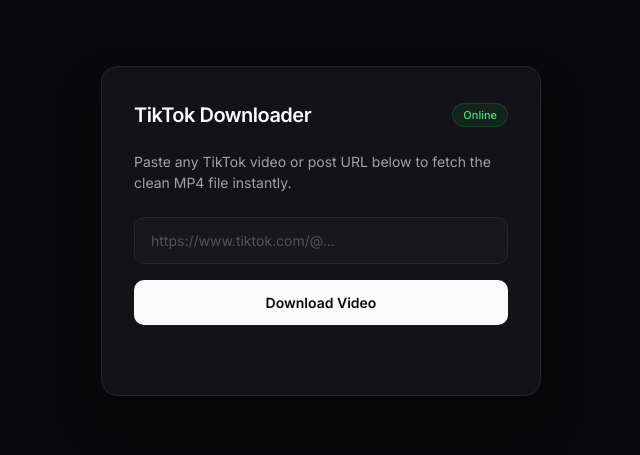
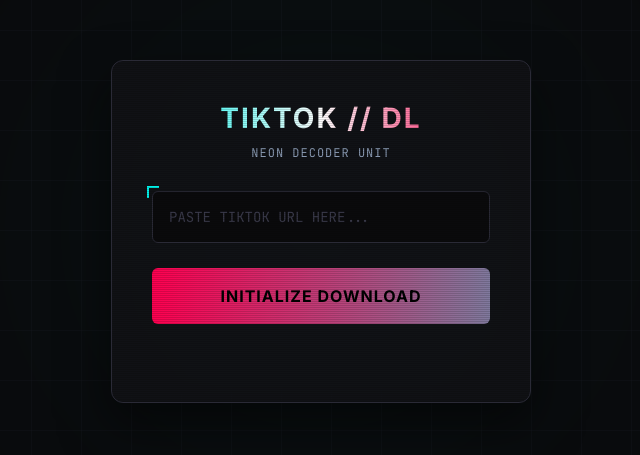
Before and after one commit to bestusernameeverfr/Tiktok-Downloader, a website: page public/index.html in a window 1280 px wide. Shown: the part 169-624 px from the top of the page, without its empty margins (319-959 px from the left). Drawn offline with Linux system fonts and the light colour scheme.

Commit message:
Upgrade to Cyberpunk Neon design

```diff
--- a/public/index.html
+++ b/public/index.html
@@ -3,128 +3,220 @@
 <head>
     <meta charset="UTF-8">
     <meta name="viewport" content="width=device-width, initial-scale=1.0">
-    <title>TikTok Downloader</title>
+    <title>TikTok // Terminal</title>
     <link rel="preconnect" href="https://fonts.googleapis.com">
     <link rel="preconnect" href="https://fonts.gstatic.com" crossorigin>
-    <link href="https://fonts.googleapis.com/css2?family=Inter:wght@400;500;600;700&display=swap" rel="stylesheet">
+    <link href="https://fonts.googleapis.com/css2?family=JetBrains+Mono:wght@400;600&family=Inter:wght@700&display=swap" rel="stylesheet">
     <style>
+        :root {
+            --bg-deep: #0a0a0c;
+            --bg-panel: #141419;
+            --neon-cyan: #00f2ea; /* TikTok Cyan */
+            --neon-pink: #ff0050; /* TikTok Pink */
+            --text-main: #ffffff;
+            --text-muted: #8b9bb4;
+            --border-color: #2a2a36;
+        }
+
         * {
             box-sizing: border-box;
             margin: 0;
             padding: 0;
         }
+
         body {
-            background-color: #09090b;
-            color: #fafafa;
-            font-family: 'Inter', -apple-system, BlinkMacSystemFont, sans-serif;
+            background-color: var(--bg-deep);
+            /* Cool futuristic grid pattern */
+            background-image:
+                linear-gradient(0deg, rgba(30, 30, 40, 0.2) 1px, transparent 1px),
+                linear-gradient(90deg, rgba(30, 30, 40, 0.2) 1px, transparent 1px);
+            background-size: 50px 50px;
+            color: var(--text-main);
+            font-family: 'JetBrains Mono', monospace; /* Monospace for hacker feel */
             display: flex;
             align-items: center;
             justify-content: center;
             min-height: 100vh;
-            padding: 24px;
+            padding: 20px;
+            overflow: hidden;
         }
-        .wrapper {
+
+        /* Adding a subtle animated background light */
+        body::before {
+            content: '';
+            position: absolute;
+            width: 300px;
+            height: 300px;
+            background: var(--neon-cyan);
+            filter: blur(150px);
+            opacity: 0.05;
+            border-radius: 50%;
+            z-index: -1;
+            animation: pulse 6s infinite alternate;
+        }
+
+        .main-container {
             width: 100%;
-            max-width: 440px;
+            max-width: 420px;
+            position: relative;
         }
-        .card {
-            background: #121217;
-            border: 1px solid #27272a;
-            padding: 36px 32px;
-            border-radius: 16px;
-            box-shadow: 0 25px 50px -12px rgba(0, 0, 0, 0.7);
+
+        /* "Glass" panel */
+        .cyber-panel {
+            background: rgba(20, 20, 25, 0.7);
+            backdrop-filter: blur(10px);
+            border: 1px solid var(--border-color);
+            border-radius: 12px;
+            padding: 40px;
+            box-shadow: 0 20px 50px rgba(0, 0, 0, 0.5);
+            position: relative;
+            overflow: hidden;
         }
+
+        /* Scanline effect overlay */
+        .cyber-panel::after {
+            content: '';
+            position: absolute;
+            top: 0;
+            left: 0;
+            width: 100%;
+            height: 100%;
+            background: repeating-linear-gradient(
+                0deg,
+                rgba(0, 0, 0, 0.15),
+                rgba(0, 0, 0, 0.15) 1px,
+                transparent 1px,
+                transparent 2px
+            );
+            pointer-events: none;
+            z-index: 10;
+        }
+
         .header {
-            display: flex;
-            align-items: center;
-            justify-content: space-between;
-            margin-bottom: 24px;
+            text-align: center;
+            margin-bottom: 30px;
         }
+
         h1 {
-            font-size: 20px;
-            font-weight: 600;
-            letter-spacing: -0.025em;
+            font-family: 'Inter', sans-serif;
+            font-size: 28px;
+            font-weight: 700;
+            text-transform: uppercase;
+            letter-spacing: 2px;
+            background: linear-gradient(90deg, var(--neon-cyan), #ffffff, var(--neon-pink));
+            -webkit-background-clip: text;
+            -webkit-text-fill-color: transparent;
+            margin-bottom: 10px;
         }
-        .status-pill {
-            font-size: 11px;
-            font-weight: 500;
-            background: rgba(34, 197, 94, 0.1);
-            color: #4ade80;
-            padding: 4px 10px;
-            border-radius: 100px;
-            border: 1px solid rgba(34, 197, 94, 0.2);
+
+        .subtitle {
+            color: var(--text-muted);
+            font-size: 12px;
+            letter-spacing: 1px;
         }
-        p.description {
-            color: #a1a1aa;
-            font-size: 14px;
-            line-height: 1.5;
-            margin-bottom: 24px;
+
+        .input-container {
+            position: relative;
+            margin-bottom: 25px;
         }
-        .input-wrapper {
-            margin-bottom: 16px;
+
+        /* Decorative corner */
+        .input-container::before {
+            content: '';
+            position: absolute;
+            top: -5px; left: -5px;
+            width: 10px; height: 10px;
+            border-top: 2px solid var(--neon-cyan);
+            border-left: 2px solid var(--neon-cyan);
         }
+
         input {
             width: 100%;
-            padding: 14px 16px;
-            border-radius: 10px;
-            border: 1px solid #27272a;
-            background: #18181b;
-            color: #fafafa;
+            background: var(--bg-deep);
+            border: 1px solid var(--border-color);
+            color: var(--text-main);
+            padding: 16px;
+            font-family: 'JetBrains Mono', monospace;
             font-size: 14px;
-            font-family: inherit;
+            border-radius: 6px;
             outline: none;
-            transition: all 0.2s ease;
+            transition: all 0.3s ease;
         }
+
         input:focus {
-            border-color: #52525b;
-            box-shadow: 0 0 0 2px rgba(82, 82, 91, 0.3);
+            border-color: var(--neon-cyan);
+            box-shadow: 0 0 15px rgba(0, 242, 234, 0.2);
         }
+
         input::placeholder {
-            color: #52525b;
+            color: #3a3a4a;
         }
+
         button {
             width: 100%;
-            padding: 14px;
-            border-radius: 10px;
             border: none;
-            background: #fafafa;
-            color: #09090b;
-            font-size: 14px;
-            font-weight: 600;
-            font-family: inherit;
+            border-radius: 6px;
+            padding: 18px;
+            font-family: 'Inter', sans-serif;
+            font-weight: 700;
+            font-size: 16px;
+            text-transform: uppercase;
+            letter-spacing: 1px;
+            /* Neon gradient button */
+            background: linear-gradient(90deg, var(--neon-pink), var(--neon-cyan));
+            background-size: 200% 100%;
+            color: #000; /* Black text for contrast */
             cursor: pointer;
-            transition: background 0.2s ease, transform 0.1s ease;
+            transition: all 0.4s ease;
+            position: relative;
+            z-index: 1;
         }
+
         button:hover {
-            background: #e4e4e7;
+            background-position: 100% 0;
+            box-shadow: 0 0 25px rgba(255, 0, 80, 0.6);
         }
+
         button:active {
-            transform: scale(0.98);
+            transform: translateY(1px);
         }
+
         #status {
-            margin-top: 16px;
-            font-size: 13px;
-            color: #a1a1aa;
+            margin-top: 20px;
             text-align: center;
+            font-size: 12px;
+            color: var(--neon-cyan);
             min-height: 18px;
+            text-shadow: 0 0 5px var(--neon-cyan);
+        }
+
+        /* Animation keyframes */
+        @keyframes pulse {
+            0% { transform: scale(1); opacity: 0.05; }
+            100% { transform: scale(1.2); opacity: 0.1; }
+        }
+
+        /* Mobile responsiveness */
+        @media (max-width: 480px) {
+            .cyber-panel { padding: 30px; }
+            h1 { font-size: 22px; }
         }
     </style>
 </head>
 <body>
 
-    <div class="wrapper">
-        <div class="card">
+    <div class="main-container">
+        <div class="cyber-panel">
             <div class="header">
-                <h1>TikTok Downloader</h1>
-                <div class="status-pill">Online</div>
-            </div>
-            <p class="description">Paste any TikTok video or post URL below to fetch the clean MP4 file instantly.</p>
-
-            <div class="input-wrapper">
-                <input type="text" id="urlInput" placeholder="https://www.tiktok.com/@...">
+                <h1>TikTok <span style="color: var(--neon-cyan)">//</span> DL</h1>
+                <div class="subtitle">NEON DECODER UNIT</div>
             </div>
 
-            <button onclick="triggerDownload()">Download Video</button>
+            <div class="input-container">
+                <input type="text" id="urlInput" placeholder="PASTE TIKTOK URL HERE...">
+            </div>
+
+            <button onclick="triggerDownload()">Initialize Download</button>
             <p id="status"></p>
         </div>
     </div>
@@ -133,17 +225,29 @@
         function triggerDownload() {
             const urlInput = document.getElementById('urlInput').value.trim();
             const status = document.getElementById('status');
+            const btn = document.querySelector('button');
 
             if (!urlInput) {
-                status.innerText = "Please provide a valid URL.";
-                status.style.color = "#f87171";
+                status.innerText = "> ERROR: NO URL DETECTED";
+                status.style.color = "var(--neon-pink)";
+                status.style.textShadow = "0 0 5px var(--neon-pink)";
                 return;
             }
 
-            status.innerText = "Processing request...";
-            status.style.color = "#a1a1aa";
+            status.innerText = "> STATUS: ACQUIRING STREAM...";
+            status.style.color = "var(--neon-cyan)";
+            btn.innerText = "Processing...";
+            btn.disabled = true;
 
+            // Redirect to start download
             window.location.href = `/api/download-get?url=${encodeURIComponent(urlInput)}`;
+
+            // Reset button after a few seconds just in case redirection takes time
+            setTimeout(() => {
+                btn.innerText = "Initialize Download";
+                btn.disabled = false;
+                status.innerText = "> READY";
+            }, 5000);
         }
     </script>
 </body>
```
